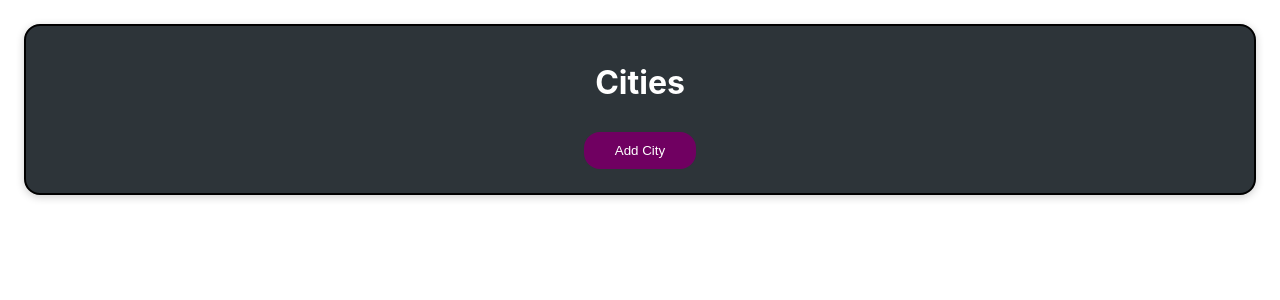
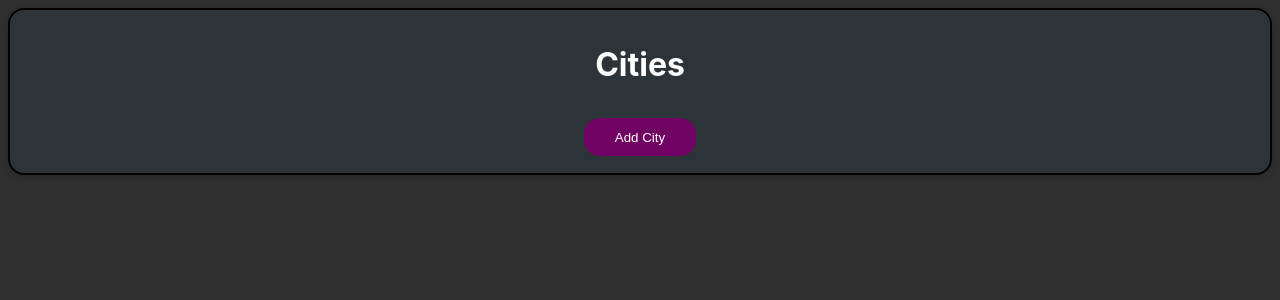
Before and after one commit to SebLask12/aplikaja-pogodowa, a React (Create React App) app: page / in a window 1280 px wide. Shown: the top 300 px of the page. Built offline with nearby package versions, Linux system fonts and the light colour scheme.

Commit message:
change css

```diff
--- a/package.json
+++ b/package.json
@@ -14,7 +14,7 @@
     "web-vitals": "^2.1.4"
   },
   "scripts": {
-    "dev": "vite",
+    "dev": "vite --host",
     "build": "vite build",
     "preview": "vite preview"
   },
--- a/src/components/UI/StyledElements/Card.module.css
+++ b/src/components/UI/StyledElements/Card.module.css
@@ -1,6 +1,6 @@
 .card {
   background-color: #2d3439;
-  padding: 1rem 1rem;
+  padding: .6rem .6rem;
   box-shadow: 0 2px 8px rgba(0, 0, 0, 0.2);
   border-radius: 1rem;
   border: 2px solid #000;
--- a/src/components/UI/Weather/DeleteCity.jsx
+++ b/src/components/UI/Weather/DeleteCity.jsx
@@ -6,7 +6,7 @@ import Button from "./../StyledElements/Button";
 const deleteCity = ({ cityName, onCloseHandler, onDeleteHandler }) => {
   return (
     <Modal onClose={onCloseHandler}>
-      <h2>Do you want to remove the city of {cityName} from the list?</h2>
+      <h2>Do you want to remove the city {cityName} from the list?</h2>
       <Button onClick={onDeleteHandler}>Yes</Button>
       <Button onClick={onCloseHandler}>No</Button>
     </Modal>
--- a/src/index.css
+++ b/src/index.css
@@ -1,15 +1,30 @@
+:root {
+  font-family: "Poppins", Arial, Helvetica, sans-serif;
+  line-height: 1.5;
+  font-weight: 400;
+
+  color-scheme: light dark;
+  color: rgba(255, 255, 255, 0.87);
+  background-color: #303030;
+
+  font-synthesis: none;
+  text-rendering: optimizeLegibility;
+  -webkit-font-smoothing: antialiased;
+  -moz-osx-font-smoothing: grayscale;
+  -webkit-text-size-adjust: 100%;
+}
+
 body {
   margin: 0;
-  padding: 1.5rem;
-  font-family: -apple-system, BlinkMacSystemFont, 'Segoe UI', 'Roboto', 'Oxygen',
-    'Ubuntu', 'Cantarell', 'Fira Sans', 'Droid Sans', 'Helvetica Neue',
+  padding: .5rem;
+  font-family: -apple-system, BlinkMacSystemFont, "Segoe UI", "Roboto", "Oxygen",
+    "Ubuntu", "Cantarell", "Fira Sans", "Droid Sans", "Helvetica Neue",
     sans-serif;
   -webkit-font-smoothing: antialiased;
   -moz-osx-font-smoothing: grayscale;
-
 }
 
 code {
-  font-family: source-code-pro, Menlo, Monaco, Consolas, 'Courier New',
+  font-family: source-code-pro, Menlo, Monaco, Consolas, "Courier New",
     monospace;
 }
```
